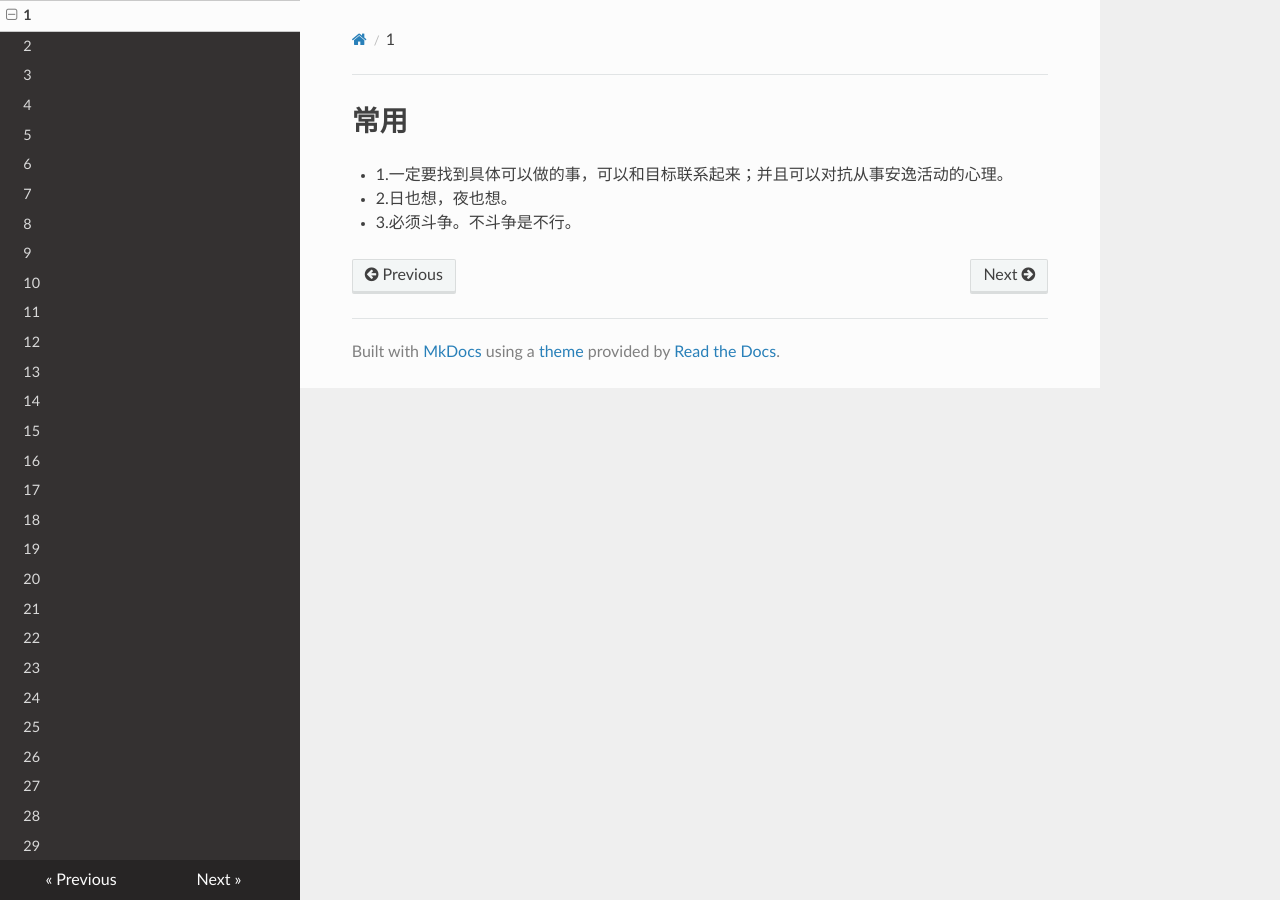
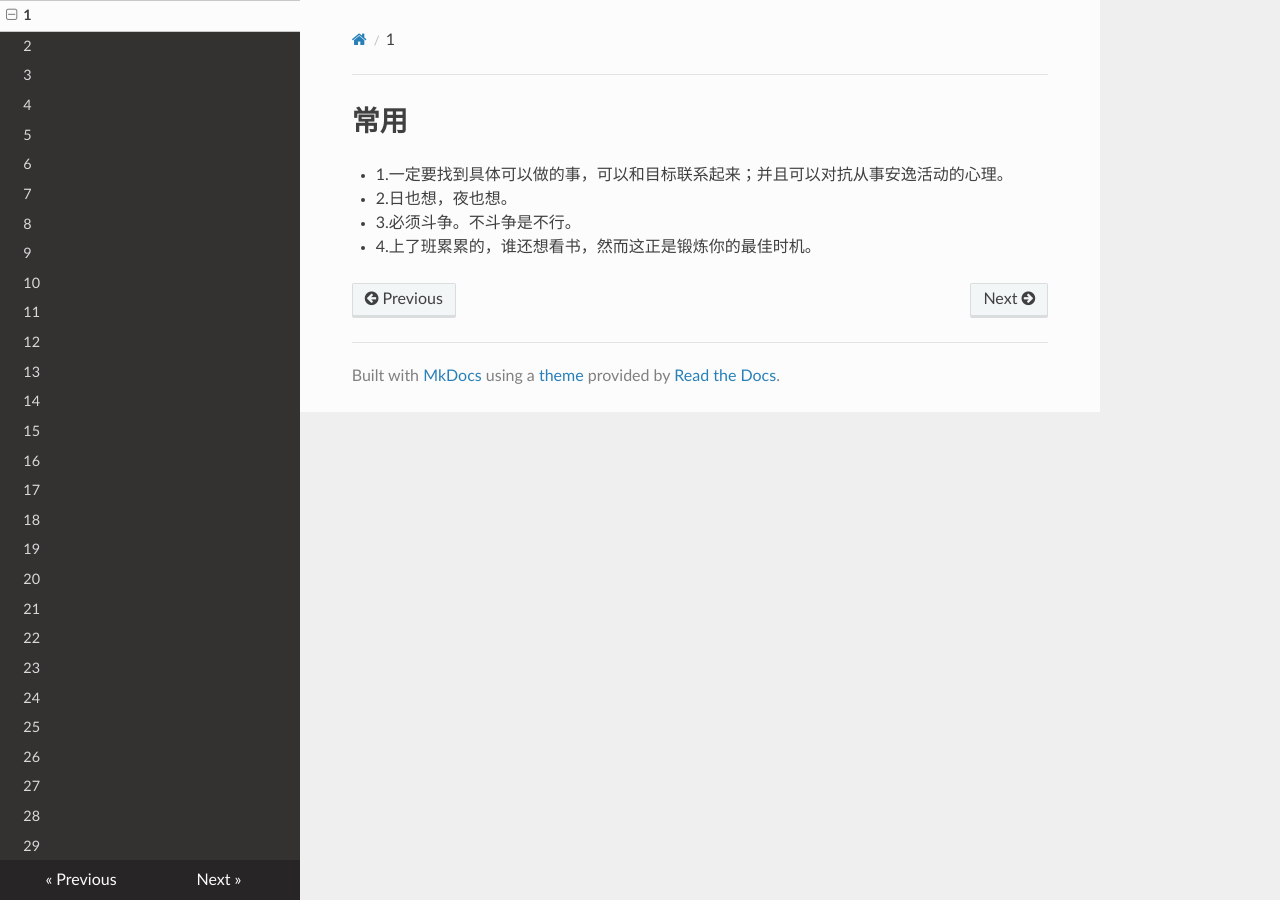
Before and after one commit to lizkca/theblog, an MkDocs documentation site: the page built from docs/1.md, in a window 1280 px wide. Built offline with MkDocs 1.6.1, drawn with Linux system fonts in a browser that asks for light colours; nearby versions of some CDN libraries.

Commit message:
first post fix3

```diff
--- a/docs/1.md
+++ b/docs/1.md
@@ -3,3 +3,4 @@
 - 1.一定要找到具体可以做的事，可以和目标联系起来；并且可以对抗从事安逸活动的心理。
 - 2.日也想，夜也想。
 - 3.必须斗争。不斗争是不行。
+- 4.上了班累累的，谁还想看书，然而这正是锻炼你的最佳时机。
```
